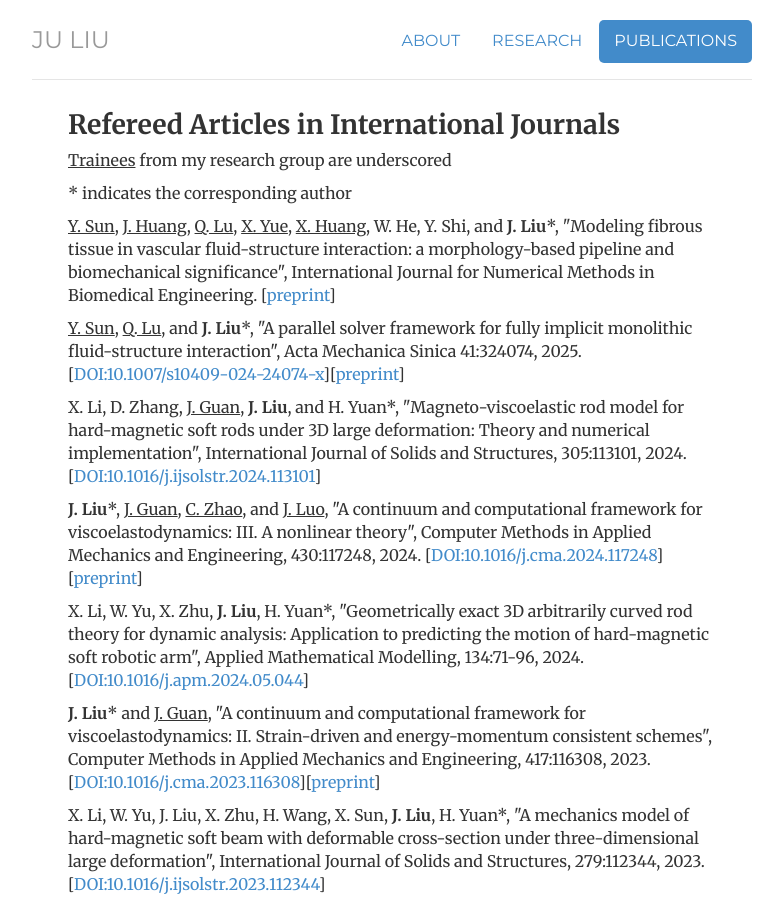
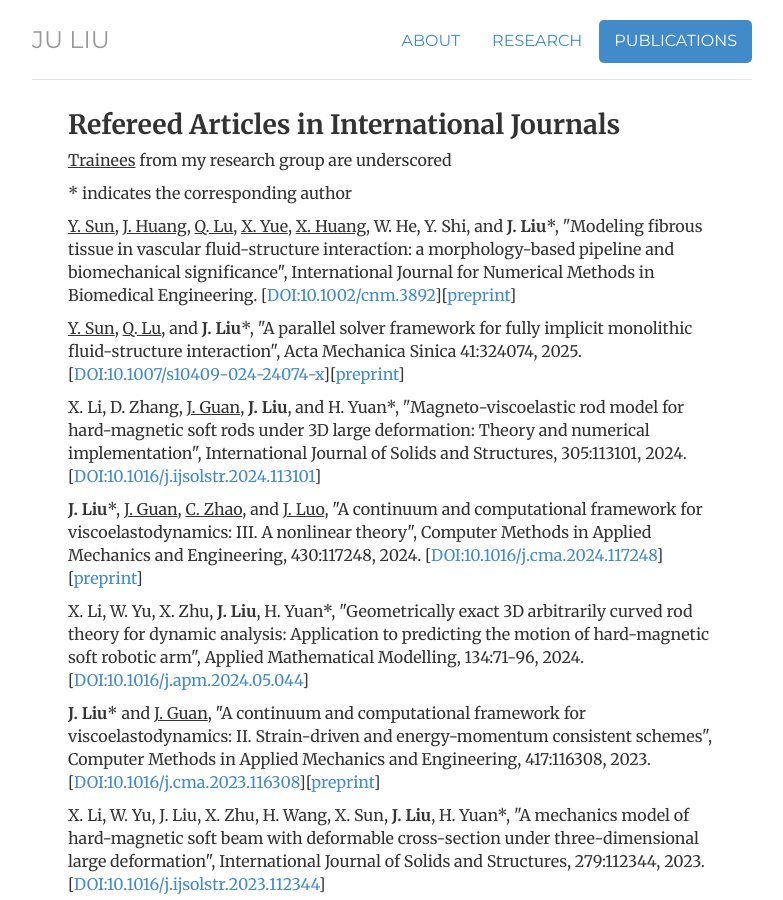
Before and after one commit to ju-liu/ju-liu.github.io, a Jekyll site: the page built from publications/index.html, in a window 1280 px wide and 900 px high. Shown: the whole window, without its empty margins (248-1031 px from the left). Built offline with Jekyll 4.4.1, drawn with Linux system fonts in a browser that asks for light colours; nearby versions of some CDN libraries; library files that are not in the unit come from our copies; comment, search, counter and statistics services are not loaded.

Commit message:
Update index.html

```diff
--- a/publications/index.html
+++ b/publications/index.html
@@ -15,7 +15,7 @@
   <p>* indicates the corresponding author</p>
 
   <article>
-  <p><u>Y. Sun</u>, <u>J. Huang</u>, <u>Q. Lu</u>, <u>X. Yue</u>, <u>X. Huang</u>, W. He, Y. Shi, and <strong>J. Liu</strong>*, "Modeling fibrous tissue in vascular fluid-structure interaction: a morphology-based pipeline and biomechanical significance", International Journal for Numerical Methods in Biomedical Engineering. [<a href="https://arxiv.org/pdf/2406.07064.pdf">preprint</a>]</p>
+  <p><u>Y. Sun</u>, <u>J. Huang</u>, <u>Q. Lu</u>, <u>X. Yue</u>, <u>X. Huang</u>, W. He, Y. Shi, and <strong>J. Liu</strong>*, "Modeling fibrous tissue in vascular fluid-structure interaction: a morphology-based pipeline and biomechanical significance", International Journal for Numerical Methods in Biomedical Engineering. [<a href="https://doi.org/10.1002/cnm.3892">DOI:10.1002/cnm.3892</a>][<a href="https://arxiv.org/pdf/2406.07064.pdf">preprint</a>]</p>
   </article>
 
   <article>
```
